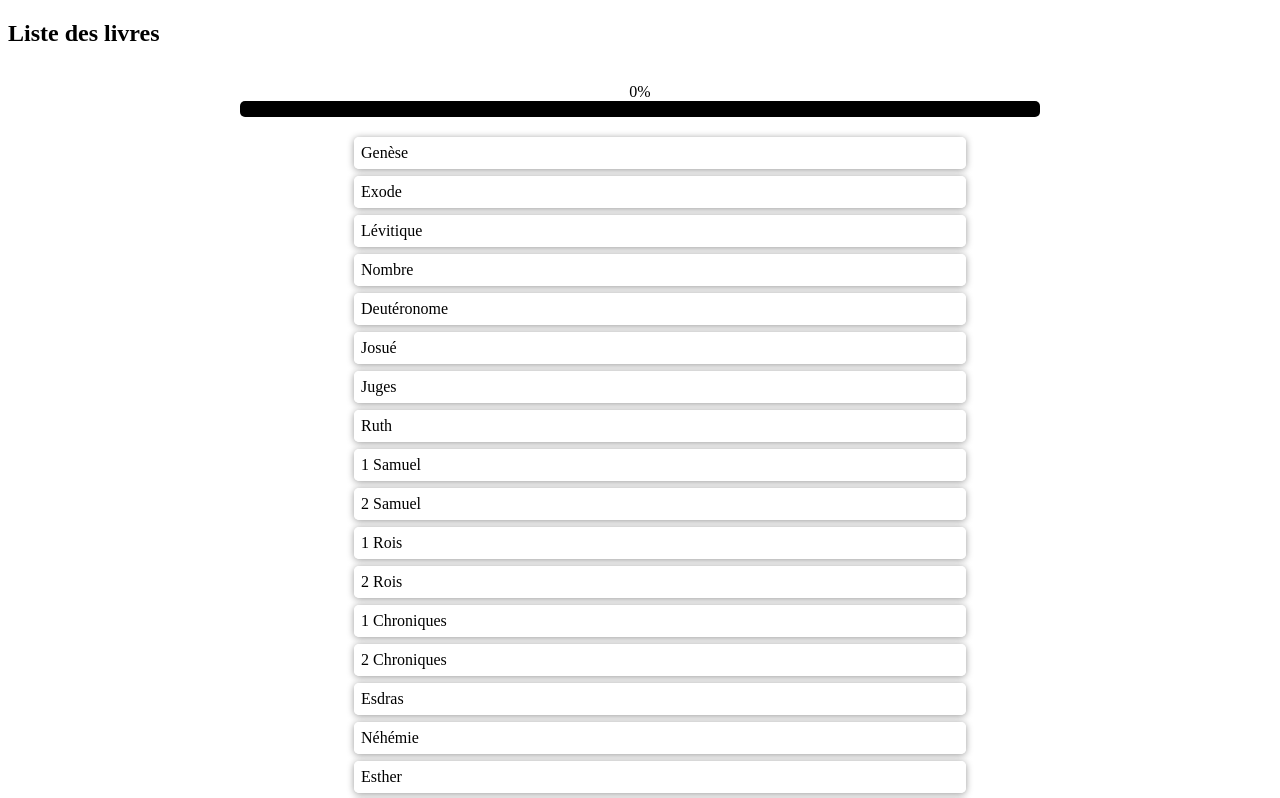
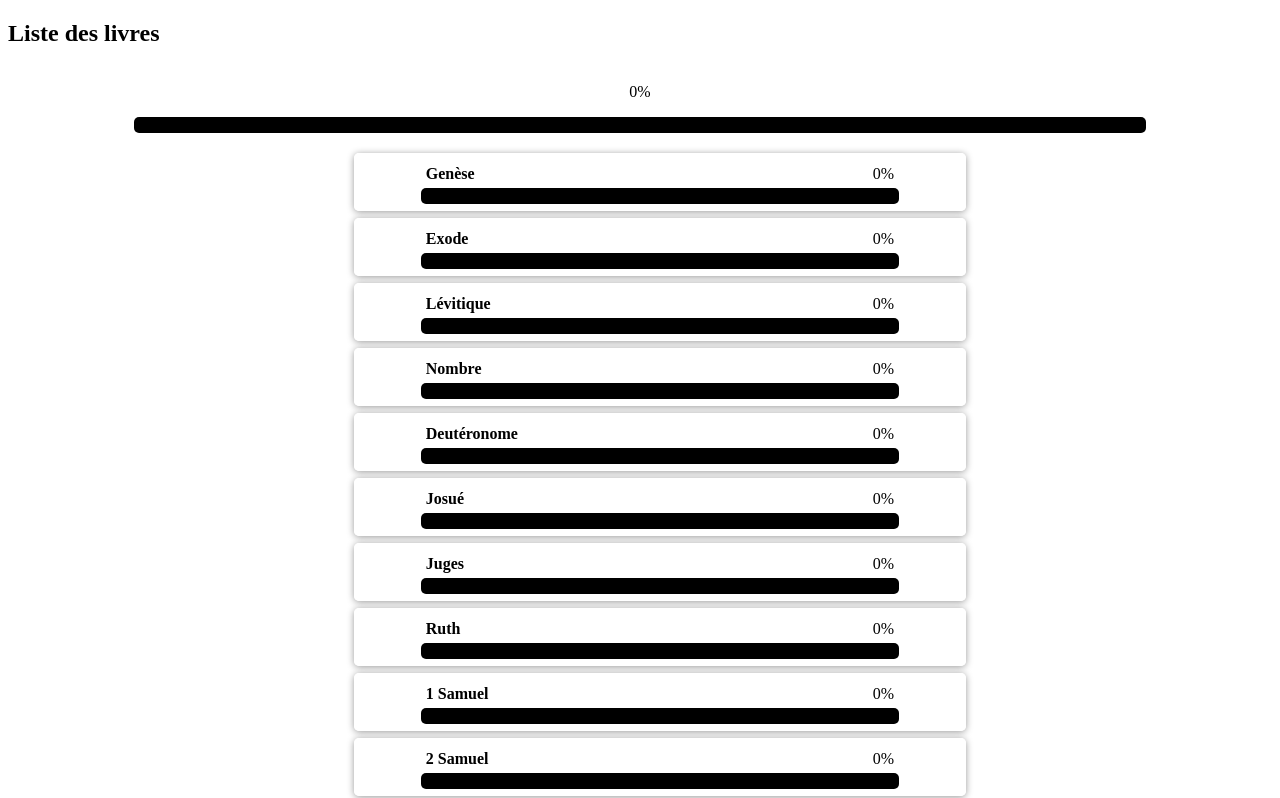
Before and after one commit to kaliacad/bible-tracker, a React (Create React App) app: page / in a window 1280 px wide. Shown: the top 798 px of the page. Built offline with nearby package versions, Linux system fonts and the light colour scheme.

Commit message:
Display individual book progress bar

```diff
--- a/src/components/BookDetails.js
+++ b/src/components/BookDetails.js
@@ -40,6 +40,7 @@ export default function BookDetails() {
     if(selecteds.includes(index+1)) return chap="1"
     else return chap
   })
+  console.log(mappedProgresBarsTable)
 
   const progressionLecture = Math.round(
     (selecteds.length / book.chapter) * 100
--- a/src/components/BookList.js
+++ b/src/components/BookList.js
@@ -1,24 +1,36 @@
 import { Link } from "react-router-dom";
 import { books } from "../data/books";
 import GlobalProgressBar from "./ProgressBar/GlobalProgressBar";
+import ProgressBar from "./ProgressBar/ProgressBar";
 
 export default function BookList() {
-  const listItems = books.map((book) => (
-    <div style={ {
-      display:"flex",
-      flexDirection:"column",
-      alignItems:"center"
-    }}>
+  const listItems = books.map((book) => {
+    const selecteds = localStorage.hasOwnProperty(book.title)
+      ? JSON.parse(localStorage.getItem(book.title))
+      : [];
 
-
-
-
-    <Link to={`/books/${book.id}`} style={{
-      textDecoration: 'none',
-      color: '#000',
-      width: '50%',
+    const progresBarsTable = new Array(book.chapter).fill("0");
+    const mappedProgresBarsTable = progresBarsTable.map((chap, index) => {
+      if (selecteds.includes(index + 1)) return (chap = "1");
+      else return chap;
+    });
+    return (
+      <div
+        style={{
+          display: "flex",
+          flexDirection: "column",
+          alignItems: "center",
         }}
-    key={book.id.toString()}>
+      >
+        <Link
+          to={`/books/${book.id}`}
+          style={{
+            textDecoration: "none",
+            color: "#000",
+            width: "50%",
+          }}
+          key={book.id.toString()}
+        >
           <li
             style={{
               listStyleType: "none",
@@ -27,14 +39,29 @@ export default function BookList() {
               boxShadow: "0 1px 7px #999",
               padding: "5px",
               cursor: "pointer",
-
+              display: "flex",
+              flexDirection: "column",
+              alignItems: "center",
             }}
           >
-        {book.title}
+            <div
+              style={{
+                display: "flex",
+                justifyContent: "space-between",
+                width: "80%",
+              }}
+            >
+              <h4 style={{ margin: "5px" }}>{book.title}</h4>
+              <p style={{ margin: "5px" }}>
+                {Math.round((selecteds.length / book.chapter) * 100)}%
+              </p>
+            </div>
+            <ProgressBar percentage={mappedProgresBarsTable} />
           </li>
         </Link>
       </div>
-  ));
+    );
+  });
 
   return (
     <>
--- a/src/components/ProgressBar/ProgressBar.css
+++ b/src/components/ProgressBar/ProgressBar.css
@@ -10,11 +10,11 @@
 }
 
 .progress-bar-container {
-  width: 100vh;
+  width: 80%;
   height: 1rem;
   background-color: #000;
   border-radius: 5px;
-  margin-top: -1em;
+  /* margin-top: -1em; */
 }
 
 .segment-read-color {
```
Also changed, not shown: 1 other file (tests, documents, lock files or other folders). Lines whose indentation alone changed are shown as unchanged.
